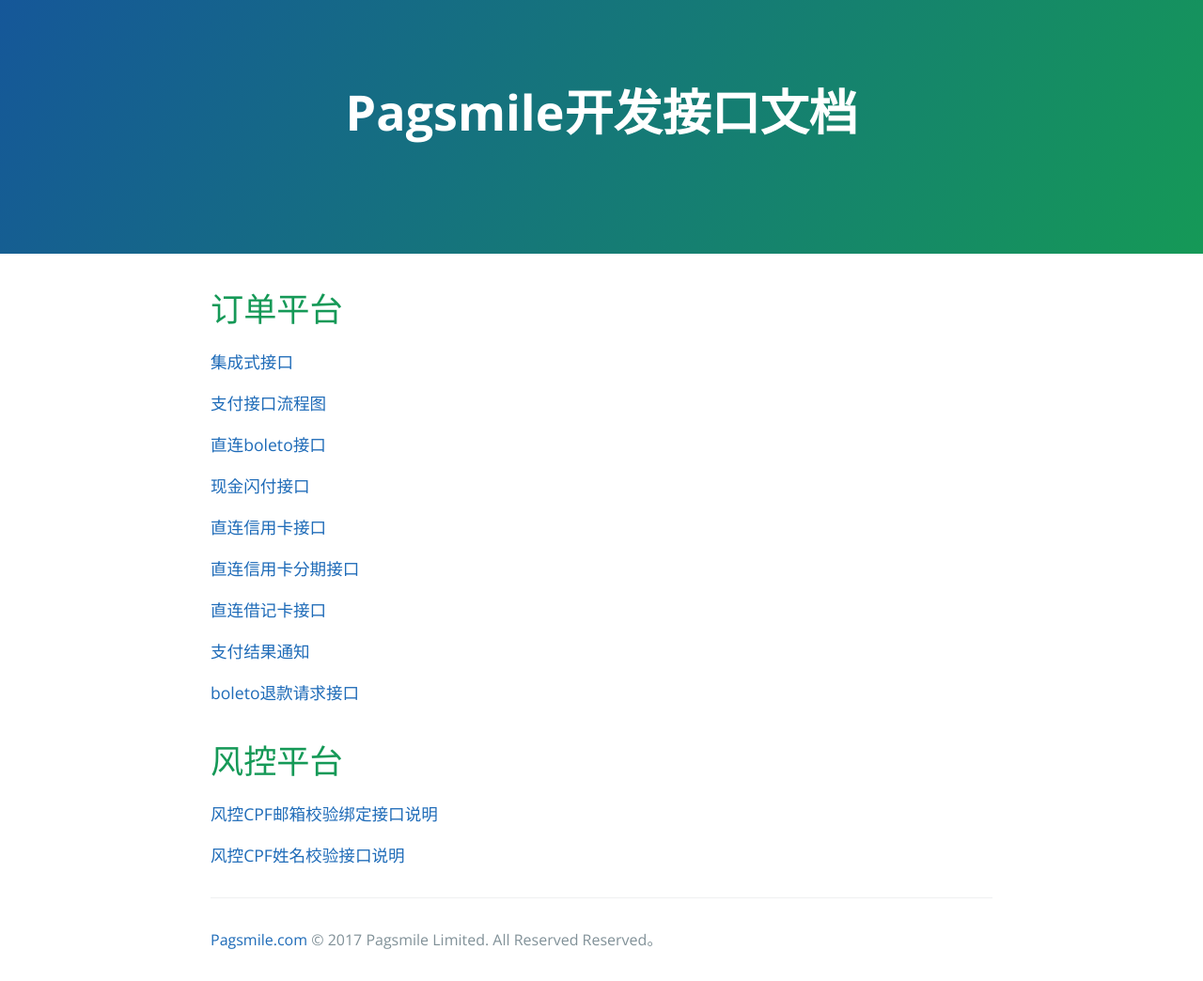
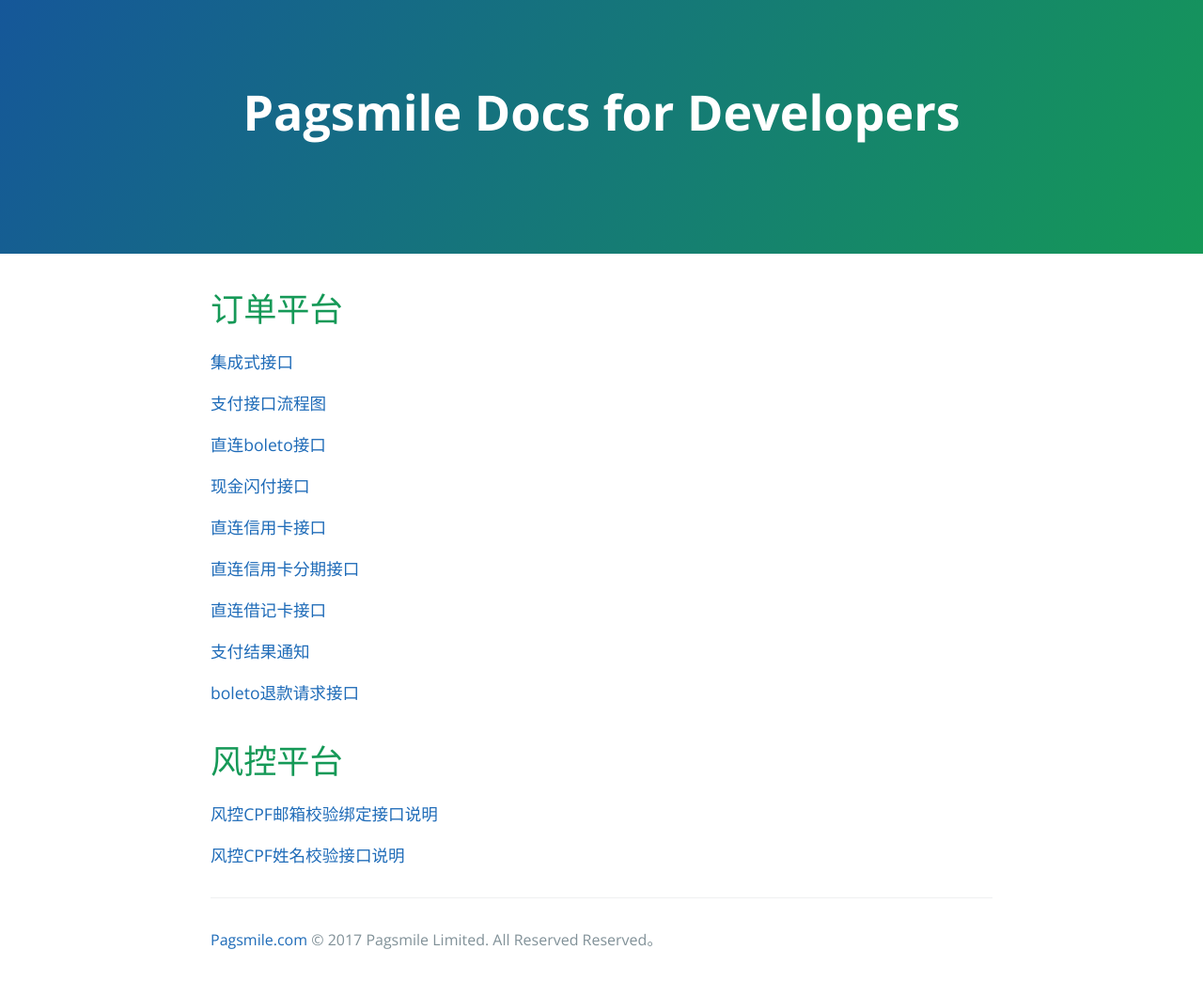
Before and after one commit to pagsmile/pagsmile.github.io, a Jekyll site: the page built from index.md, in a window 1280 px wide. Shown: the whole page at 94% size. Built offline with Jekyll 4.4.1, drawn with Linux system fonts in a browser that asks for light colours.

Commit message:
Update default.html

```diff
--- a/_layouts/default.html
+++ b/_layouts/default.html
@@ -11,7 +11,7 @@
   </head>
   <body>
     <section class="page-header">
-      <h1 class="project-name">Pagsmile开发接口文档</h1>
+      <h1 class="project-name">Pagsmile Docs for Developers</h1>
       <h2 class="project-tagline"></h2>
     </section>
 
```
